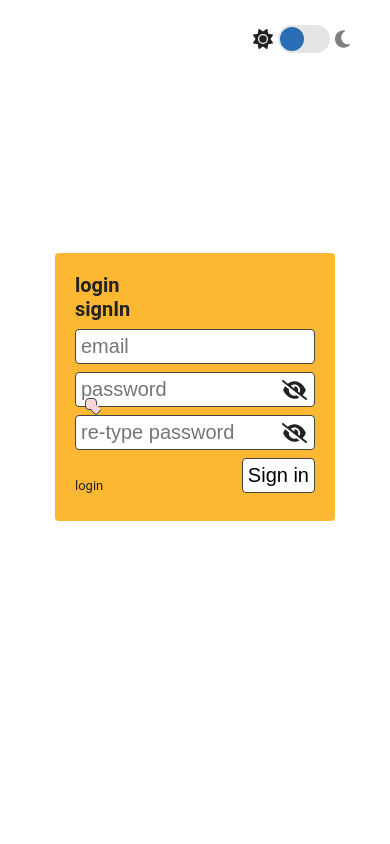
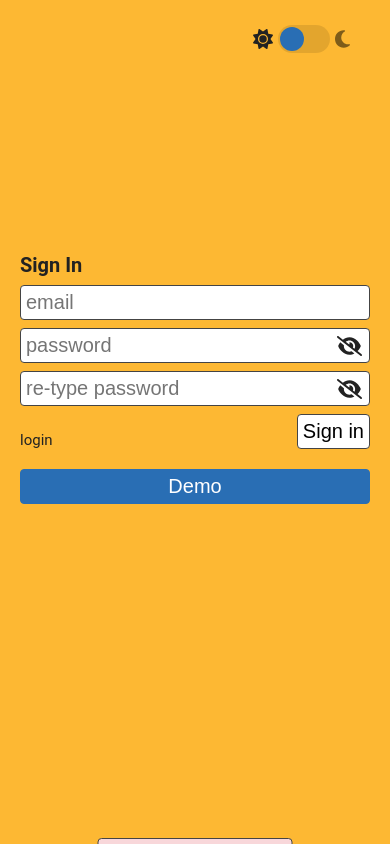
Before and after one commit to SbalzerDavide/supabaseProject, a Vue app: page /#/login in a window 390 px wide. Both pictures are taken after a click on the link "register". Built offline with nearby package versions, Linux system fonts and the light colour scheme.

Commit message:
start demo mode

```diff
--- a/src/App.vue
+++ b/src/App.vue
@@ -49,6 +49,9 @@ export default {
   },
   mounted(){
     let vue = this;
+    if(window.foodManagerDemo === true){
+      vue.$router.push({ name: 'Home'})
+    } else{
       supabase.auth.getSession()
         .then(({ data }) => {
           vue.session = data.session;
@@ -67,6 +70,7 @@ export default {
             vue.$router.push({ name: 'Login', params: {} })
           }
         })
+    }
   },
   destroyed(){
     window.removeEventListener("changeLoader",this.changeLoader);
--- a/src/views/Home.vue
+++ b/src/views/Home.vue
@@ -48,6 +48,11 @@ export default {
   created(){
     },
   mounted(){
+    if(window.foodManagerDemo === true){
+      this.firstPage = false;
+      this.$router.push({ path: `/home/manageFood` });
+
+    }
     this.setAppbarTitle("Home");
     this.getProfiles();
     let vh = window.innerHeight * 0.01;
--- a/src/views/Login.vue
+++ b/src/views/Login.vue
@@ -2,8 +2,9 @@
   <div class="login d-flex">
     <ThemeSwitch />
     <div class="login-container d-flex-flex-direction-column">
-      <h1>login</h1>
+      <!-- <h1>login</h1> -->
       <div v-if="type==='login'" class="login-box">
+        <h3>Login</h3>
         <div class="user">
           <label for="email"></label>
           <input
@@ -37,7 +38,7 @@
         </div>
       </div>
       <div v-else-if="type==='signIn'" class="login-box">
-        <h3>signIn</h3>
+        <h3>Sign In</h3>
         <div class="user">
           <label for=""></label>
           <input
@@ -67,8 +68,8 @@
           </div>
           <label for=""></label>
           <PopupMessage
-            :content="errorPassword"
-            position="anchored"
+            content="Inserire correttamente la conferma"
+            position="bottom"
             type="error"
             :show="showError"
             @showBack="showError=false"
@@ -85,6 +86,9 @@
           <button class="btn" @click="handleSignIn">Sign in</button>
           <a @click="type='login'" href="#">login</a>
         </div>
+      </div>
+      <div class="demo">
+        <button class="btn btn-primary" @click="startDemo">Demo</button>
       </div>
     </div>
   </div>
@@ -114,7 +118,6 @@ export default {
       showSignInRePsw: false,
       loading: false,
       showError: false,
-      errorPassword: ""
     }
   },
   created(){
@@ -125,7 +128,6 @@ export default {
       if(this.passwordControl !== this.password){
         // mostrare in questo caso errore
         this.showError = true;
-        this.errorPassword = "Inserire correttamente la conferma";
         console.log("attenzione le due password non coincidono");
       }
     },
@@ -186,6 +188,10 @@ export default {
           console.log(err);
         })
     },
+    startDemo(){
+      window.foodManagerDemo = true;
+      this.$router.push({ name: 'App'})
+    }
   }
 }
 </script>
@@ -209,7 +215,7 @@ export default {
         flex-direction: row-reverse;
         justify-content: space-between;
         a{
-          font-size: 13px;
+          font-size: 15px;
           align-self: flex-end;
           color: var(--text-color);
         }
@@ -252,5 +258,24 @@ export default {
       top: 25px;
       right: 40px;
     }
+    .demo{
+      margin-top: 20px;
+      button{
+        width: 100%;
+      }
+    }
   }
+
+  @media screen and (max-width: 800px) {
+    .login {
+      padding-top: 0;
+      .login-container{
+        width: 100vw;
+        height: 100vh;
+        padding-top: 30vh;
+        border-radius: 0;
+      }
+    }
+  }
+
 </style>
```
Lines whose indentation alone changed are shown as unchanged.
